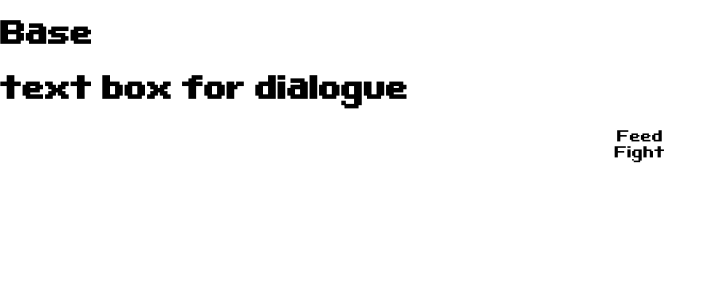
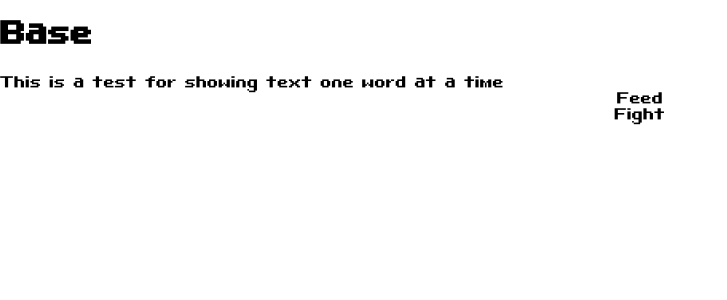
Before and after one commit to Herabrone/GotchiMon, a React (Vite) app: page /base in a window 1280 px wide. Shown: the top 300 px of the page, without its empty margins (0-727 px from the left). Built offline with nearby package versions, Linux system fonts and the light colour scheme.

Commit message:
ADDED: TextWriter to show text one word at a time

```diff
--- a/src/pages/Base.jsx
+++ b/src/pages/Base.jsx
@@ -1,5 +1,7 @@
 import { useNavigate } from "react-router-dom";
 import React, { useState } from 'react';
+
+import TextWriter from '../utils/TextWriter';
 
 export default function Base() {
 
@@ -9,7 +11,9 @@ export default function Base() {
         <>
             <h1 style={{color: "black"}}>Base</h1>
 
-            <h1 style={{color: "black"}}>text box for dialogue</h1>
+            <div>
+                <TextWriter text="This is a test for showing text one word at a time" delay={100} />
+            </div>
 
             <div className="action-container">
                     <a onClick={() => {navigate("/")}} className="Feed_Button">Feed</a>
--- /dev/null
+++ b/src/utils/TextWriter.jsx
@@ -0,0 +1,29 @@
+import React, { useState, useEffect } from 'react';
+
+const TextWriter = ({ text, delay = 200 }) => {
+
+    const words = text.split(' ');
+    const [displayedText, setDisplayedText] = useState([]);
+    const [wordIndex, setWordIndex] = useState(0);
+
+    useEffect(() => {
+        if (wordIndex < words.length) {
+            const timeout = setTimeout(() => {
+                setDisplayedText(prev => [...prev, words[wordIndex]]);
+                setWordIndex(prev => prev + 1);
+            }, delay);
+
+            return () => clearTimeout(timeout);
+        }
+    }, [wordIndex, words, delay]);
+
+    return (
+        <span>
+            {displayedText.map((word, index) => (
+                <span key={index} style={{ marginRight: '0.5em' }}>{word}</span>
+            ))}
+        </span>
+    );
+};
+
+export default TextWriter;
```
